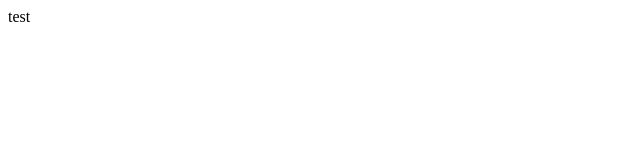
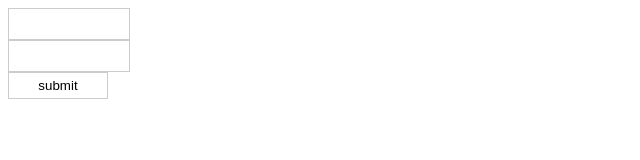
Before and after one commit to dvisign/next14-boilerplate, a Next.js app: page / in a window 1280 px wide. Shown: the top 160 px of the page, without its empty margins (0-640 px from the left). Built offline with nearby package versions, Linux system fonts and the light colour scheme.

Commit message:
store 예시코드

```diff
--- a/package.json
+++ b/package.json
@@ -13,6 +13,9 @@
   "author": "",
   "license": "ISC",
   "dependencies": {
+    "@emotion/react": "^11.11.3",
+    "@emotion/styled": "^11.11.0",
+    "@mui/material": "^5.15.3",
     "@reduxjs/toolkit": "^1.9.5",
     "next": "^13.5.6",
     "react": "^18.2.0",
--- /dev/null
+++ b/src/app/api/user/route.js
@@ -0,0 +1,7 @@
+import { NextResponse } from "next/server"
+export async function GET(req) {
+  return NextResponse.json({
+    id: "test",
+    name: "하이",
+  })
+}
--- a/src/app/page.js
+++ b/src/app/page.js
@@ -1,5 +1,52 @@
+"use client"
+import { useState, useCallback } from "react"
+import { useSelector, useDispatch } from "react-redux"
+import { userInfoAction } from "@/redux/slice/userSlice"
+import TextInput from "@/components/common/form/TextInput"
+import Button from "@/components/common/form/Button"
+
 function Home() {
-  return <div>test</div>
+  const [id, setId] = useState("")
+  const [password, setPassword] = useState("")
+  const dispatch = useDispatch()
+  const user = useSelector((state) => state.user)
+  const onChangeId = useCallback((val) => setId(val), [id])
+  const onChangePassword = useCallback((val) => setPassword(val), [password])
+  const onSubmit = useCallback(() => {
+    dispatch(
+      userInfoAction.updateUser({
+        id,
+        password,
+      })
+    )
+  }, [id, password])
+  const onLogout = () => {
+    dispatch(userInfoAction.resetUser())
+  }
+  if (!user?.name || !user?.id) {
+    return (
+      <div>
+        <div>
+          <TextInput value={id} setValue={onChangeId} type="text" />
+        </div>
+        <div>
+          <TextInput value={password} setValue={onChangePassword} type="password" />
+        </div>
+        <div>
+          <Button buttonText={"submit"} onClick={onSubmit} />
+        </div>
+      </div>
+    )
+  }
+  return (
+    <>
+      <p>{user.id}</p>
+      <p>{user.name}</p>
+      <div>
+        <Button buttonText={"logOut"} onClick={onLogout} />
+      </div>
+    </>
+  )
 }
 
 export default Home
--- /dev/null
+++ b/src/components/common/form/Button/index.js
@@ -0,0 +1,7 @@
+"use client"
+import { ButtonStyles } from "./styles"
+
+function Button({ buttonText, onClick }) {
+  return <ButtonStyles onClick={() => onClick()}>{buttonText}</ButtonStyles>
+}
+export default Button
--- /dev/null
+++ b/src/components/common/form/Button/styles.js
@@ -0,0 +1,16 @@
+import styled from "@emotion/styled"
+
+export const ButtonStyles = styled.button`
+  display: "block";
+  width: 100px;
+  padding: 5px 10px;
+  border: 1px solid #ccc;
+  background-color: #fff;
+  color: #000;
+  transition: 0.3s;
+  cursor: pointer;
+  &:hover {
+    background-color: #000;
+    color: #fff;
+  }
+`
--- /dev/null
+++ b/src/components/common/form/TextInput/index.js
@@ -0,0 +1,8 @@
+"use client"
+import { memo } from "react"
+import { TextInputStyles } from "./styles"
+function TextInput({ type, value, setValue }) {
+  return <TextInputStyles type={type || "text"} value={value} onChange={(e) => setValue(e.target.value)} />
+}
+
+export default memo(TextInput)
--- /dev/null
+++ b/src/components/common/form/TextInput/styles.js
@@ -0,0 +1,9 @@
+import styled from "@emotion/styled"
+
+export const TextInputStyles = styled.input`
+  display: "block";
+  width: 100px;
+  height: 20px;
+  padding: 5px 10px;
+  border: 1px solid #ccc;
+`
--- a/src/redux/slice/userSlice.js
+++ b/src/redux/slice/userSlice.js
@@ -10,9 +10,17 @@ const userReducer = createSlice({
   initialState,
   reducers: {
     updateUser(state, action) {
-      const { name, id } = action.payload
-      state.name = name
-      state.id = id
+      const { id, password } = action.payload
+      if (id === "test" && password === "1234") {
+        state.id = "test"
+        state.name = "정문채"
+      } else {
+        alert("틀려 임마")
+      }
+    },
+    resetUser(state) {
+      state.id = ""
+      state.name = ""
     },
   },
 })
```
Also changed, not shown: 1 other file (tests, documents, lock files or other folders).
